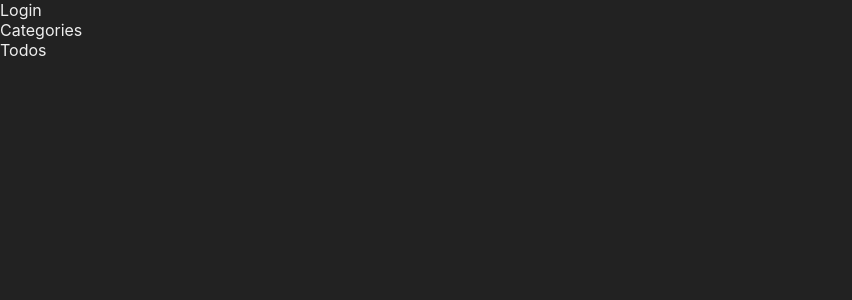
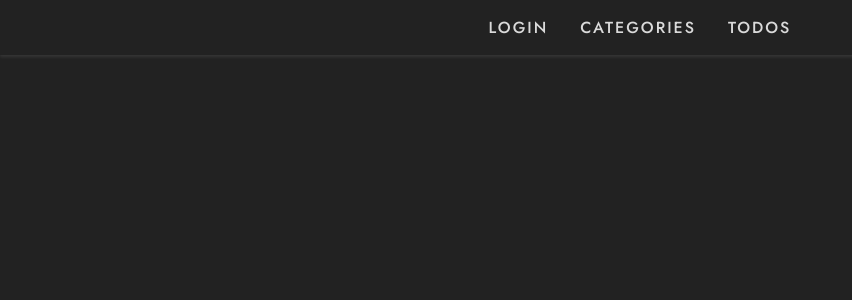
Before and after one commit to patika-167-react-bootcamp/hw-week-4-emre-ozgun, a React (Create React App) app: page / in a window 1280 px wide. Shown: the top 300 px of the page, without its empty margins (0-852 px from the left). Built offline with nearby package versions, Linux system fonts and the light colour scheme.

Commit message:
(add) setup routes and navbar/navbar-styles

```diff
--- a/src/App.css
+++ b/src/App.css
@@ -6,6 +6,7 @@
 
 body {
 	background-color: var(--clr-bg);
+	color: var(--clr-text);
 }
 
 a {
--- a/src/App.tsx
+++ b/src/App.tsx
@@ -1,19 +1,63 @@
-import React from 'react';
+import React, { useState } from 'react';
 import { Route, Switch } from 'react-router-dom';
-import { LoginPage } from './pages/LoginPage';
+import { AuthPage } from './pages/AuthPage';
 import { CategoryPage } from './pages/CategoryPage';
 import { Navbar } from './components/Navbar/Navbar';
 import './App.css';
 
+type LoginCredentials = {
+	username: string;
+	password: string;
+};
+
+type RegisterCredentials = {
+	username: string;
+	password: string;
+	passwordConfirm: string;
+};
+
+const mockAuth: LoginCredentials = {
+	username: 'testuser',
+	password: 'test123',
+};
+
+const initialRegisterState: RegisterCredentials = {
+	username: '',
+	password: '',
+	passwordConfirm: '',
+};
+
+const initialLoginState: LoginCredentials = {
+	username: '',
+	password: '',
+};
+
 function App() {
+	const [registerCredentials, setRegisterCredentials] = useState(
+		initialRegisterState as RegisterCredentials
+	);
+	const [loginCredentials, setLoginCredentials] = useState(
+		initialLoginState as LoginCredentials
+	);
+	const [isAuth, setIsAuth] = useState(false);
+
+	const checkIsLoggedIn = (
+		credentials: RegisterCredentials | LoginCredentials
+	): void => {
+		//check if the provided credentials match
+		//setIsAuth accordingly
+		//if isAuth -> redirect to categories
+		//else -> clear the form and reask
+	};
+
 	return (
 		<>
 			<Navbar />
 			<Switch>
-				<Route path={'/auth'}>
-					<LoginPage />
+				<Route path={'/auth'} exact>
+					<AuthPage />
 				</Route>
-				<Route path={'/categories'}>
+				<Route path={'/categories'} exact>
 					<CategoryPage />
 				</Route>
 			</Switch>
--- a/src/components/Navbar/Navbar.css
+++ b/src/components/Navbar/Navbar.css
@@ -0,0 +1,47 @@
+.header {
+	width: 100%;
+	display: flex;
+	justify-content: center;
+	align-items: center;
+	box-shadow: 0px 2px 3px rgba(255, 255, 255, 0.1);
+	background-color: var(--clr-bg);
+	opacity: 0.9;
+}
+
+.nav {
+	max-width: 968px;
+	margin: 0 auto;
+}
+
+.nav__list {
+	display: flex;
+	justify-content: center;
+	align-items: center;
+}
+
+.nav__list-item {
+	list-style-type: none;
+}
+
+.nav__list-link {
+	display: inline-block;
+	padding: 1rem;
+	font-weight: 500;
+	letter-spacing: var(--spacing);
+	text-transform: uppercase;
+	transition: var(--transition);
+	-webkit-transition: var(--transition);
+	-moz-transition: var(--transition);
+	-ms-transition: var(--transition);
+	-o-transition: var(--transition);
+}
+
+.nav__list-link:hover {
+	background-color: var(--clr-bg-light);
+}
+
+/* active link (react-router-dom) */
+.is-active {
+	background-color: var(--clr-bg-light);
+	font-weight: 600;
+}
--- a/src/components/Navbar/Navbar.tsx
+++ b/src/components/Navbar/Navbar.tsx
@@ -1,6 +1,6 @@
 import React from 'react';
-
-import { Link } from 'react-router-dom';
+import './Navbar.css';
+import { NavLink } from 'react-router-dom';
 
 export const Navbar = () => {
 	return (
@@ -8,13 +8,31 @@ export const Navbar = () => {
 			<nav className='nav'>
 				<ul className='nav__list'>
 					<li className='nav__list-item'>
-						<Link to='/login'>Login</Link>
+						<NavLink
+							to='/auth'
+							className='nav__list-link'
+							activeClassName='is-active'
+						>
+							Login
+						</NavLink>
 					</li>
 					<li className='nav__list-item'>
-						<Link to='/categories'>Categories</Link>
+						<NavLink
+							to='/categories'
+							className='nav__list-link'
+							activeClassName='is-active'
+						>
+							Categories
+						</NavLink>
 					</li>
 					<li className='nav__list-item'>
-						<Link to='/todos'>Todos</Link>
+						<NavLink
+							to='/todos'
+							className='nav__list-link'
+							activeClassName='is-active'
+						>
+							Todos
+						</NavLink>
 					</li>
 				</ul>
 			</nav>
--- a/src/index.css
+++ b/src/index.css
@@ -1,8 +1,8 @@
+@import url('https://fonts.googleapis.com/css2?family=Jost:wght@300;400;500;600&display=swap');
+
 body {
 	margin: 0;
-	font-family: -apple-system, BlinkMacSystemFont, 'Segoe UI', 'Roboto', 'Oxygen',
-		'Ubuntu', 'Cantarell', 'Fira Sans', 'Droid Sans', 'Helvetica Neue',
-		sans-serif;
+	font-family: 'Jost', sans-serif;
 	-webkit-font-smoothing: antialiased;
 	-moz-osx-font-smoothing: grayscale;
 }
@@ -14,5 +14,8 @@ code {
 
 :root {
 	--clr-bg: #222;
+	--clr-bg-light: #333;
 	--clr-text: #eee;
+	--transition: all 0s cubic-bezier(0.23, 1, 0.32, 1);
+	--spacing: 2px;
 }
--- a/src/pages/LoginPage.tsx
+++ b/src/pages/AuthPage.tsx
@@ -8,7 +8,7 @@ type credentialType = {
 	passwordConfirm: string;
 };
 
-export const LoginPage = () => {
+export const AuthPage = () => {
 	const history = useHistory();
 
 	const [credentials, setCredentials] = useState({
```
Also changed, not shown: 1 other file (tests, documents, lock files or other folders).
